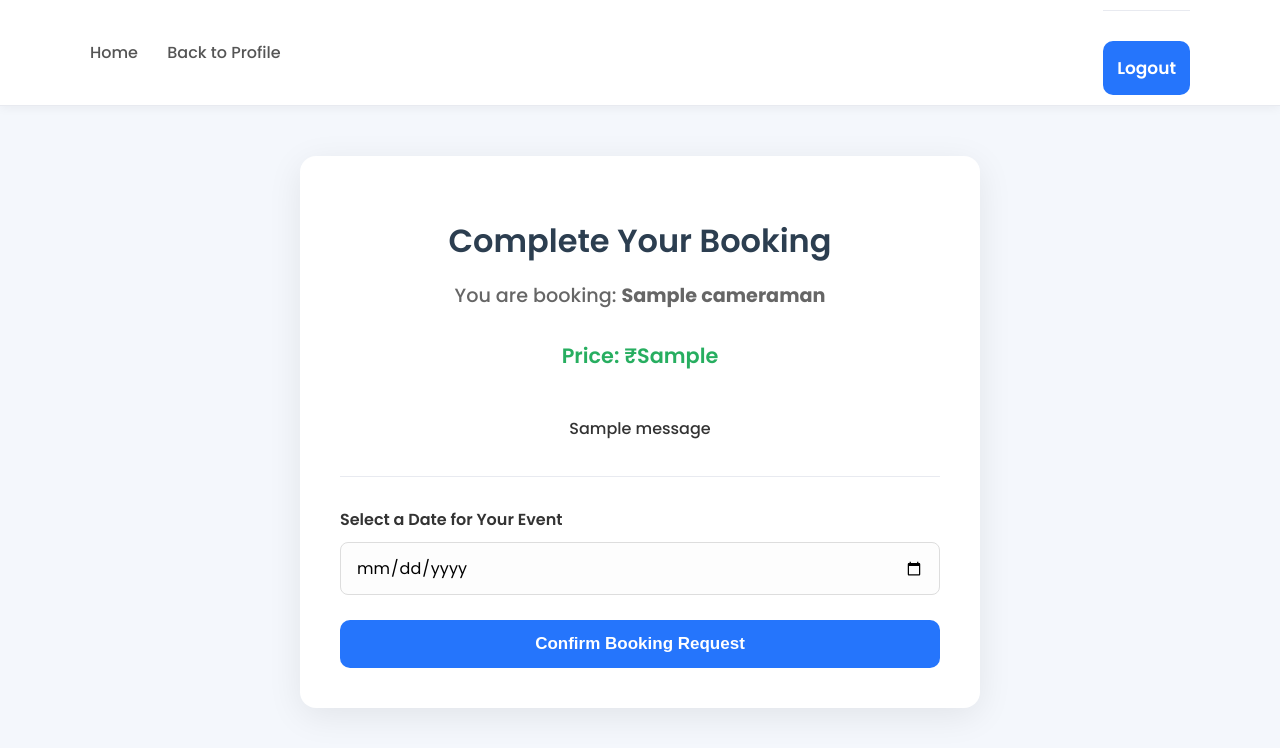
After one commit to Sahil-Odedra/Cameraman-booking, a Flask app: page /book/000 in a window 1280 px wide. The commit adds this page. Shown: the top 748 px of the page. Run offline with Flask 3, Linux system fonts and the light colour scheme; the visitor is signed in with stand-in values (Sample User, id 1); tables that the repository leaves empty hold one stand-in row (values such as "Sample post"); one stand-in notice (Sample message) is shown.

Commit message:
bookings saved in database

```diff
--- a/app.py
+++ b/app.py
@@ -121,6 +121,19 @@ def book_cameraman(cameraman_mobile):
     return render_template('book_cameraman.html', cameraman=cameraman)
 
 
+@app.route('/my_bookings')
+def my_bookings():
+    if 'user_mobile' not in session:
+        flash('You need to be logged in to view your bookings.', 'error')
+        return redirect(url_for('login_user'))
+
+    user_bookings = db.session.query(Booking, Cameraman).join(
+        Cameraman, Booking.cameraman_mobile == Cameraman.mobile
+    ).filter(Booking.user_mobile == session['user_mobile']).all()
+
+    return render_template('my_bookings.html', bookings=user_bookings)
+
+
 @app.route('/login_user', methods=['GET', 'POST'])
 def login_user():
     error = None
--- /dev/null
+++ b/templates/book_cameraman.html
@@ -0,0 +1,197 @@
+<!DOCTYPE html>
+<html lang="en">
+<head>
+    <meta charset="UTF-8">
+    <title>Book {{ cameraman.name }}</title>
+    <link href="https://fonts.googleapis.com/css2?family=Poppins:wght@400;500;600;700&display=swap" rel="stylesheet">
+    <style>
+        /* --- Base Styles & Elegant Background --- */
+        body {
+            font-family: 'Poppins', 'Segoe UI', Arial, sans-serif;
+            background: #f4f7fc;
+            margin: 0;
+            padding: 0;
+            color: #333;
+        }
+
+        /* --- Navigation Bar (Consistent with other pages) --- */
+        nav {
+            background: #ffffff;
+            padding: 10px 0;
+            box-shadow: 0 2px 10px rgba(0, 0, 0, 0.05);
+            border-bottom: 1px solid #e8eaf0;
+        }
+        .nav-container {
+            display: flex;
+            justify-content: space-between;
+            align-items: center;
+            max-width: 1100px;
+            margin: 0 auto;
+            padding: 0 20px;
+        }
+        .nav-links a {
+            color: #555;
+            text-decoration: none;
+            margin-right: 25px;
+            font-size: 16px;
+            font-weight: 500;
+            transition: color 0.2s ease;
+        }
+        .nav-links a:hover {
+            color: #2575fc;
+        }
+        .nav-actions button {
+            color: #2575fc;
+            background: #eaf2ff;
+            border: 1px solid #d1e0ff;
+            text-decoration: none;
+            font-size: 15px;
+            font-weight: 600;
+            cursor: pointer;
+            font-family: inherit;
+            padding: 8px 18px;
+            border-radius: 8px;
+            transition: all 0.2s ease;
+        }
+        .nav-actions button:hover {
+            background: #2575fc;
+            color: #fff;
+            border-color: #2575fc;
+        }
+
+        /* --- Booking Form Container --- */
+        .booking-container {
+            max-width: 600px;
+            margin: 50px auto;
+            background: #ffffff;
+            border-radius: 16px;
+            box-shadow: 0 8px 35px rgba(0, 0, 0, 0.08);
+            padding: 40px;
+        }
+        h1, h2 {
+            color: #2c3e50;
+            text-align: center;
+            font-weight: 600;
+        }
+        h1 {
+            font-size: 2rem;
+            margin-bottom: 10px;
+        }
+        h2 {
+            font-size: 1.2rem;
+            font-weight: 500;
+            color: #666;
+            margin-bottom: 30px;
+        }
+        .price-tag {
+            text-align: center;
+            font-size: 1.3rem;
+            color: #27ae60;
+            font-weight: 600;
+            margin-bottom: 30px;
+        }
+        form {
+            margin-top: 20px;
+            border-top: 1px solid #e8eaf0;
+            padding-top: 30px;
+        }
+        label {
+            display: block;
+            font-size: 16px;
+            color: #333;
+            font-weight: 600;
+            margin-bottom: 10px;
+        }
+        input[type="date"] {
+            width: 100%;
+            padding: 12px 15px;
+            border: 1px solid #ddd;
+            border-radius: 8px;
+            background: #fdfdfd;
+            font-size: 16px;
+            font-family: 'Poppins', sans-serif;
+            box-sizing: border-box; /* Important for width */
+            margin-bottom: 25px;
+        }
+        input[type="date"]:focus {
+            border-color: #2575fc;
+            outline: none;
+            box-shadow: 0 0 0 3px rgba(37, 117, 252, 0.1);
+        }
+        button[type="submit"] {
+            width: 100%;
+            padding: 14px;
+            background: #2575fc;
+            color: #fff;
+            border: none;
+            border-radius: 10px;
+            font-size: 17px;
+            font-weight: 600;
+            cursor: pointer;
+            transition: background-color 0.2s, transform 0.15s;
+        }
+        button[type="submit"]:hover {
+            background: #1a5cbf;
+            transform: translateY(-2px);
+        }
+
+        /* --- Flash Messages --- */
+        .flash-messages {
+            list-style: none;
+            padding: 0;
+            margin: 0 auto 20px auto;
+        }
+        .flash-messages li {
+            padding: 15px;
+            border-radius: 8px;
+            text-align: center;
+            font-weight: 500;
+        }
+        .flash-messages .error {
+            background-color: #f8d7da;
+            color: #721c24;
+        }
+    </style>
+</head>
+<body>
+
+    <nav>
+        <div class="nav-container">
+            <div class="nav-links">
+                <a href="{{ url_for('home_user') }}">Home</a>
+                <a href="{{ url_for('view_cameraman_profile', mobile=cameraman.mobile) }}">Back to Profile</a>
+            </div>
+            <div class="nav-actions">
+                <form action="{{ url_for('logout') }}" method="POST" style="margin: 0;">
+                    <button type="submit">Logout</button>
+                </form>
+            </div>
+        </div>
+    </nav>
+
+    <div class="booking-container">
+        <h1>Complete Your Booking</h1>
+        <h2>You are booking: <strong>{{ cameraman.name }}</strong></h2>
+        <div class="price-tag">Price: ₹{{ cameraman.price }}</div>
+
+        <!-- Flash Messages for this page -->
+        {% with messages = get_flashed_messages(with_categories=true) %}
+            {% if messages %}
+                <ul class="flash-messages">
+                {% for category, message in messages %}
+                    <li class="{{ category }}">{{ message }}</li>
+                {% endfor %}
+                </ul>
+            {% endif %}
+        {% endwith %}
+
+        <form method="POST">
+            <label for="booking_date">Select a Date for Your Event</label>
+            <input type="date" id="booking_date" name="booking_date" required>
+
+            <button type="submit">Confirm Booking Request</button>
+        </form>
+    </div>
+
+</body>
+</html>
--- a/templates/home.html
+++ b/templates/home.html
@@ -227,7 +227,7 @@
         <div class="nav-container">
             <div class="nav-links">
                 <a href="{{ url_for('home_user') }}">Home</a>
-                <a href="#">My Bookings</a>
+                <a href="{{ url_for('my_bookings') }}">My Bookings</a>
             </div>
             <div class="nav-actions">
                 <form action="{{ url_for('logout') }}" method="POST" style="margin: 0;">
--- a/templates/view_cameraman_profile.html
+++ b/templates/view_cameraman_profile.html
@@ -172,9 +172,8 @@
         <p class="city">{{ cameraman.city }}</p>
 
         <div class="profile-details">
-            <h2>About Me</h2>
+            <h2>About The Cameraman</h2>
             <p><strong>Description:</strong> {{ cameraman.description }}</p>
-            <p><strong>Email:</strong> {{ cameraman.email }}</p>
             <p><strong>Experience:</strong> {{ cameraman.exp }} years</p>
         </div>
 
```
Also changed, not shown: templates/my_bookings.html (added, +172 -0 lines).
